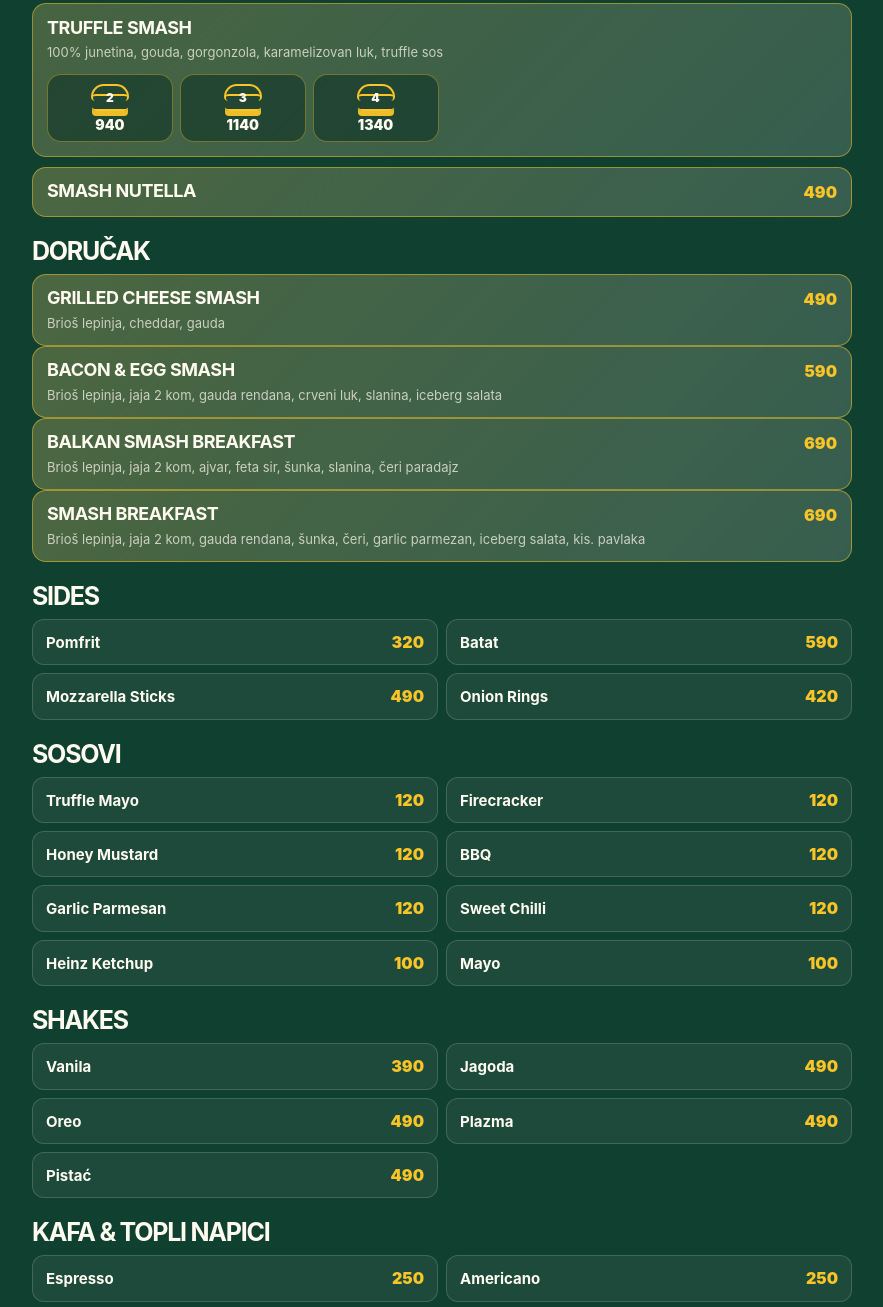
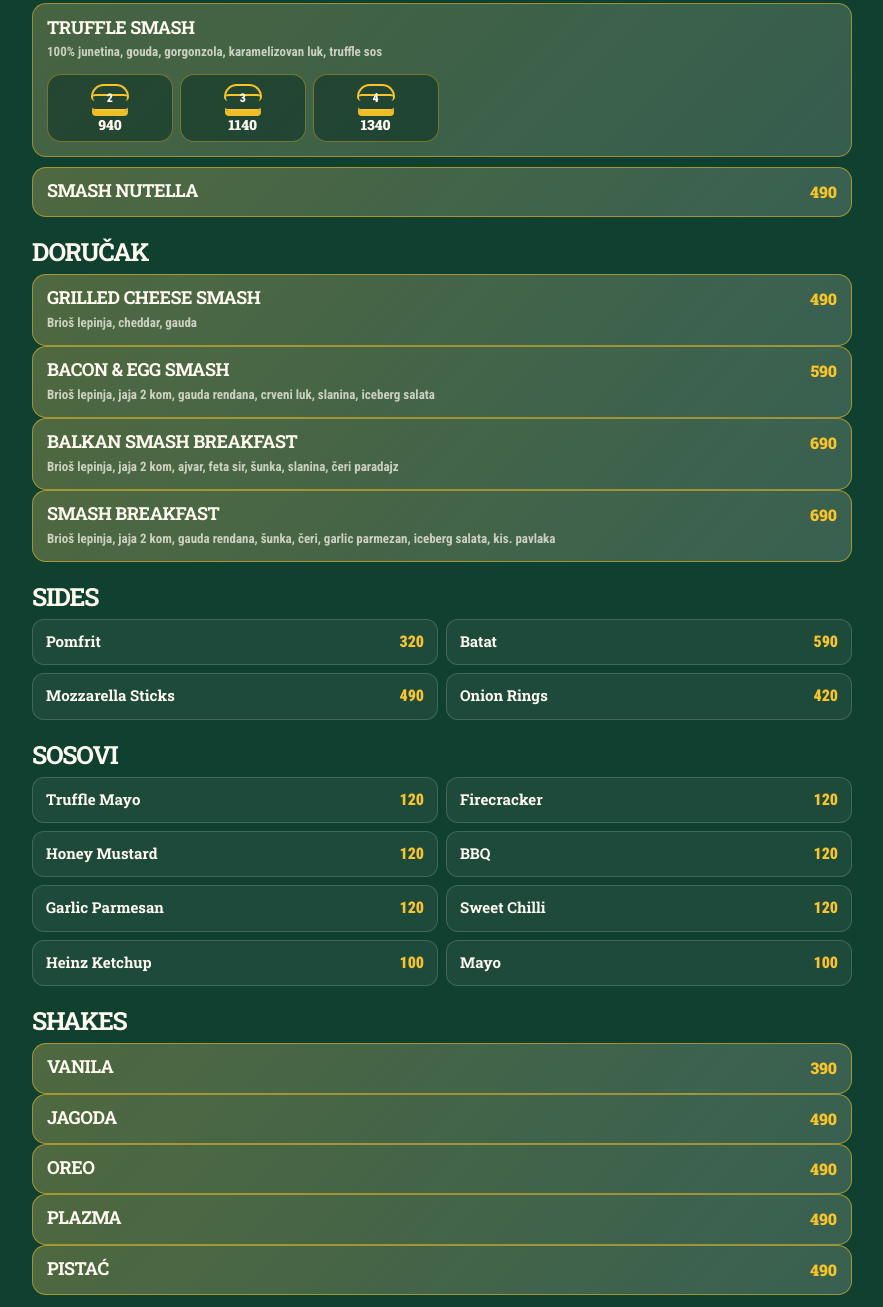
Before and after one commit to LukaSeselj/smash-and-shake-menu, a plain HTML site: page index.html in a window 1280 px wide. Shown: the part 856-2163 px from the top of the page, without its empty margins (198-1081 px from the left). Drawn offline with Linux system fonts and the light colour scheme.

Commit message:
Update typography and shakes section

```diff
--- a/index.html
+++ b/index.html
@@ -7,6 +7,40 @@
   <meta name="description" content="Digitalni meni za Smash & Shake." />
   <link rel="icon" type="image/jpeg" href="assets/S&amp;S logo.jpg" />
   <link rel="stylesheet" href="css/style.css" />
+
+  <style>
+    @import url('https://fonts.googleapis.com/css2?family=Roboto+Condensed:wght@700;900&family=Roboto+Slab:wght@700;900&display=swap');
+
+    body {
+      font-family: "Roboto Condensed", Inter, ui-sans-serif, system-ui, -apple-system, BlinkMacSystemFont, "Segoe UI", sans-serif;
+    }
+
+    .brand-title,
+    .menu-label,
+    .pill,
+    h2,
+    h3,
+    .burger-info h3,
+    .item h3,
+    .compact b,
+    .price,
+    .burger-size strong {
+      font-family: "Roboto Slab", "Roboto Condensed", serif;
+    }
+
+    .quick-nav {
+      position: static;
+      top: auto;
+      z-index: auto;
+    }
+
+    .item.feature {
+      border-color: rgba(248, 196, 40, .52);
+      background:
+        linear-gradient(135deg, rgba(248, 196, 40, .18), rgba(255, 250, 240, .065)),
+        var(--card-strong);
+    }
+  </style>
 </head>
 
 <body>
@@ -210,12 +244,51 @@
         <h2>Shakes</h2>
       </div>
 
-      <div class="compact-grid two-col">
-        <div class="compact"><b>Vanila</b><span>390</span></div>
-        <div class="compact"><b>Jagoda</b><span>490</span></div>
-        <div class="compact"><b>Oreo</b><span>490</span></div>
-        <div class="compact"><b>Plazma</b><span>490</span></div>
-        <div class="compact"><b>Pistać</b><span>490</span></div>
+      <div class="items">
+        <article class="item feature">
+          <div class="item-main">
+            <div>
+              <h3>Vanila</h3>
+            </div>
+            <div class="price">390</div>
+          </div>
+        </article>
+
+        <article class="item feature">
+          <div class="item-main">
+            <div>
+              <h3>Jagoda</h3>
+            </div>
+            <div class="price">490</div>
+          </div>
+        </article>
+
+        <article class="item feature">
+          <div class="item-main">
+            <div>
+              <h3>Oreo</h3>
+            </div>
+            <div class="price">490</div>
+          </div>
+        </article>
+
+        <article class="item feature">
+          <div class="item-main">
+            <div>
+              <h3>Plazma</h3>
+            </div>
+            <div class="price">490</div>
+          </div>
+        </article>
+
+        <article class="item feature">
+          <div class="item-main">
+            <div>
+              <h3>Pistać</h3>
+            </div>
+            <div class="price">490</div>
+          </div>
+        </article>
       </div>
     </section>
 
```
Also changed, not shown: assets/smash-and-shake-menu-qr.png (added), 2 other files.
